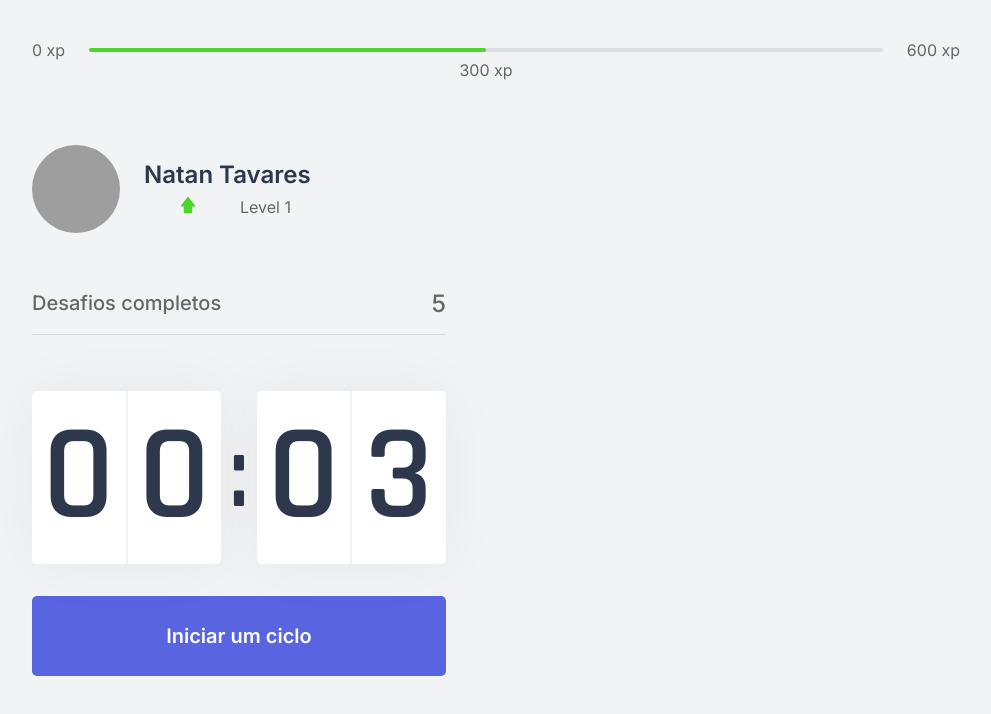
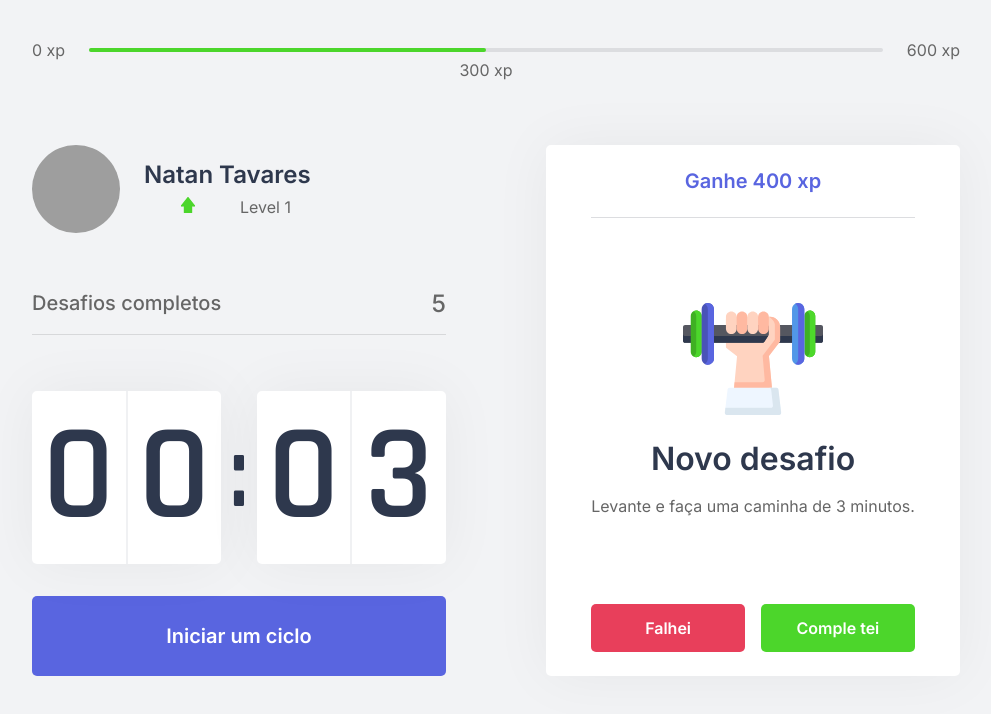
Before and after one commit to NatanTavares/Move.it, a Next.js app: page / in a window 1280 px wide. Shown: the top 714 px of the page, without its empty margins (144-1135 px from the left). Built offline with nearby package versions, Linux system fonts and the light colour scheme; grey boxes are pictures that could not be loaded.

Commit message:
ChallengeBox component implemented

```diff
--- a/src/pages/index.tsx
+++ b/src/pages/index.tsx
@@ -2,6 +2,7 @@ import { ExperienceBar } from "../components/ExperienceBar";
 import { Profile } from "../components/Profile";
 import { CompletedChallenges } from "../components/CompletedChallenges";
 import { Countdown } from "../components/Countdowm";
+import { ChallengeBox } from "../components/ChallengeBox";
 
 import Head from 'next/head';
 
@@ -23,6 +24,7 @@ export default function Home() {
           <Countdown />
         </div>
         <div>
+          <ChallengeBox />
         </div>
       </section>
     </div>
```
